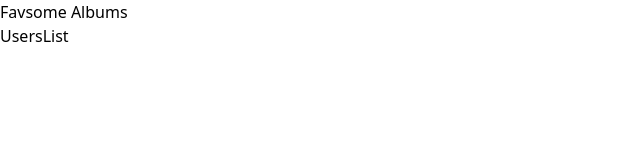
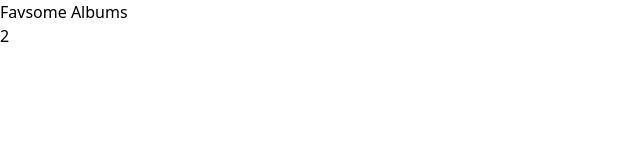
Before and after one commit to chandanch/favsome-albums, a React (Create React App) app: page / in a window 1280 px wide. Shown: the top 160 px of the page, without its empty margins (0-640 px from the left). Built offline with nearby package versions, Linux system fonts and the light colour scheme; data requests are answered from the project's data file.

Commit message:
extract users data from state and bind to comp :bulb:

```diff
--- a/src/components/users-list/UsersList.jsx
+++ b/src/components/users-list/UsersList.jsx
@@ -1,15 +1,26 @@
 import { useEffect } from 'react';
-import { useDispatch } from 'react-redux';
+import { useDispatch, useSelector } from 'react-redux';
 import { getUsers } from '../../store';
 
 const UsersList = () => {
 	const dispatch = useDispatch();
+	const { isLoading, data, error } = useSelector((state) => {
+		return state.users;
+	});
 
 	useEffect(() => {
 		dispatch(getUsers());
 	}, [dispatch]);
 
-	return <div>UsersList</div>;
+	if (isLoading) {
+		return <div>Fetching Users...</div>;
+	}
+
+	if (error) {
+		return <div>Error fetching users.</div>;
+	}
+
+	return <div> {data.length} </div>;
 };
 
 export default UsersList;
```
